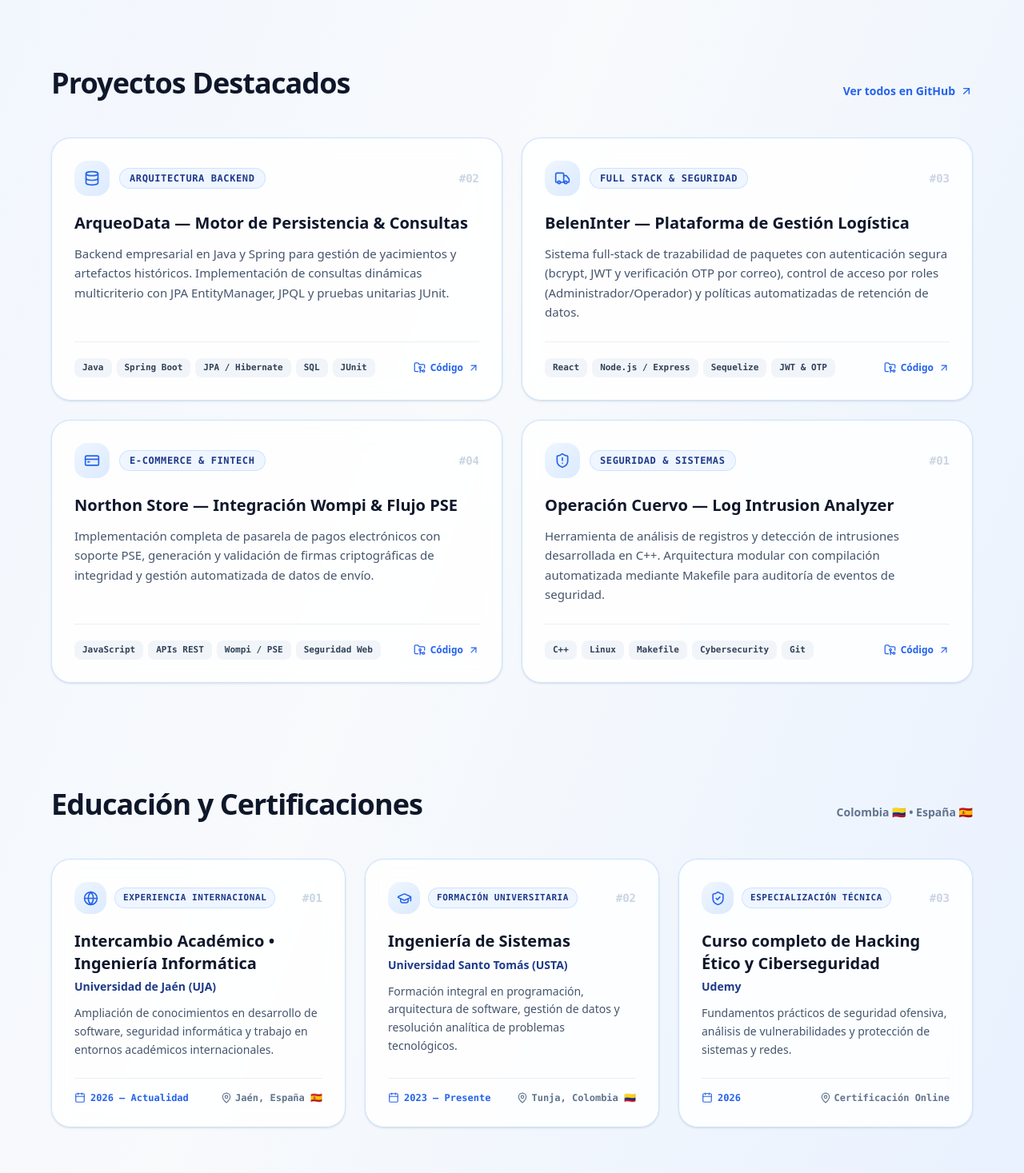
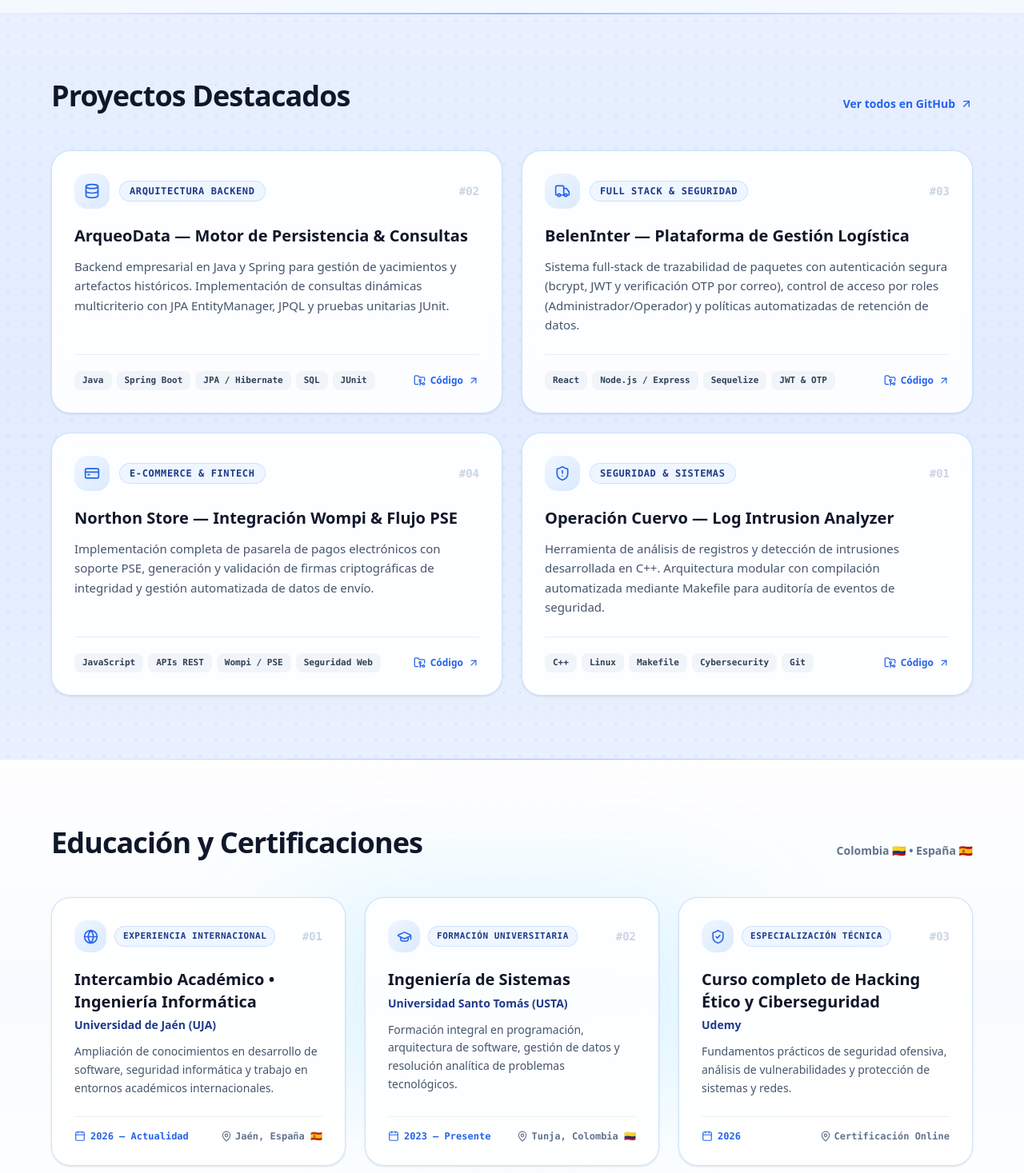
Before and after one commit to ESTEBAN2319/mi-portafolio, a React (Vite) app: page / in a window 1280 px wide. Shown: the part 1330-2797 px from the top of the page at 80% size. Built offline with nearby package versions, Linux system fonts and the light colour scheme.

Commit message:
style: fondos diferenciados por seccion y lineas divisorias

```diff
--- a/src/App.jsx
+++ b/src/App.jsx
@@ -7,13 +7,13 @@ import Contact from './components/Contact';
 
 function App() {
   return (
-    <div className="relative min-h-screen bg-gradient-to-br from-[#EEF4FF] via-[#F8FAFC] to-[#E6F0FF] text-[#0F172A] overflow-x-hidden">
-      {/* Textura global de cuadrícula sutil */}
-      <div className="pointer-events-none fixed inset-0 -z-10 bg-[linear-gradient(to_right,#cbd5e140_1px,transparent_1px),linear-gradient(to_bottom,#cbd5e140_1px,transparent_1px)] bg-[size:36px_36px]" />
+    <div className="relative min-h-screen bg-[#F4F8FF] text-[#0F172A] overflow-x-hidden selection:bg-[#2563EB] selection:text-white">
+      {/* Textura global de cuadrícula técnica muy sutil */}
+      <div className="pointer-events-none fixed inset-0 -z-10 bg-[linear-gradient(to_right,#cbd5e133_1px,transparent_1px),linear-gradient(to_bottom,#cbd5e133_1px,transparent_1px)] bg-[size:40px_40px]" />
 
-      {/* Luces ambientales azules */}
-      <div className="pointer-events-none fixed -top-32 -left-32 w-[500px] h-[500px] rounded-full bg-blue-400/20 blur-[110px] -z-10" />
-      <div className="pointer-events-none fixed top-1/3 -right-32 w-[450px] h-[450px] rounded-full bg-sky-400/20 blur-[110px] -z-10" />
+      {/* Luces ambientales azules suaves */}
+      <div className="pointer-events-none fixed -top-32 -left-32 w-[520px] h-[520px] rounded-full bg-blue-400/20 blur-[120px] -z-10" />
+      <div className="pointer-events-none fixed top-1/2 -right-32 w-[480px] h-[480px] rounded-full bg-sky-400/15 blur-[120px] -z-10" />
 
       <Navbar />
       <main>
--- a/src/components/Experience.jsx
+++ b/src/components/Experience.jsx
@@ -38,8 +38,16 @@ export default function Experience() {
   ];
 
   return (
-    <section id="experiencia" className="relative py-16 px-6">
-      <div className="max-w-6xl mx-auto">
+    <section
+      id="experiencia"
+      className="relative py-20 px-6 bg-gradient-to-b from-white/85 via-[#F8FBFF]/95 to-white/85"
+    >
+      {/* Línea divisoria inferior con degradado azul */}
+      <div className="pointer-events-none absolute bottom-0 inset-x-0 h-[1.5px] bg-gradient-to-r from-transparent via-[#2563EB]/40 to-transparent" />
+      {/* Halo de luz azul central */}
+      <div className="pointer-events-none absolute inset-x-0 top-1/2 -translate-y-1/2 mx-auto w-[600px] h-[300px] rounded-full bg-sky-300/15 blur-3xl" />
+
+      <div className="relative z-10 max-w-6xl mx-auto">
         {/* Cabecera */}
         <div className="flex flex-col sm:flex-row sm:items-end justify-between gap-4 mb-12">
           <div>
--- a/src/components/Projects.jsx
+++ b/src/components/Projects.jsx
@@ -3,7 +3,6 @@ import {
   ShieldAlert,
   Database,
   CreditCard,
-    Layers,
   Truck,
   FolderGit2,
 } from 'lucide-react';
@@ -39,7 +38,8 @@ import {
       githubUrl: 'https://github.com/ESTEBAN2319/Northon23.git',
       icon: CreditCard,
       highlight: 'E-Commerce & Fintech',
-      },{
+    },
+    {
       id: '01',
       title: 'Operación Cuervo — Log Intrusion Analyzer',
       description:
@@ -52,8 +52,17 @@ import {
   ];
 
   return (
-      <section id="proyectos" className="relative py-16 px-6">
-        <div className="max-w-6xl mx-auto">
+    <section
+      id="proyectos"
+      className="relative py-20 px-6 bg-gradient-to-b from-[#E6EEFF]/85 via-[#DCE8FF]/75 to-[#E6EEFF]/85"
+    >
+      {/* Línea divisoria superior e inferior con degradado azul */}
+      <div className="pointer-events-none absolute top-0 inset-x-0 h-[1.5px] bg-gradient-to-r from-transparent via-[#2563EB]/40 to-transparent" />
+      <div className="pointer-events-none absolute bottom-0 inset-x-0 h-[1.5px] bg-gradient-to-r from-transparent via-[#2563EB]/40 to-transparent" />
+      {/* Patrón de puntos sutil exclusivo de Proyectos */}
+      <div className="pointer-events-none absolute inset-0 bg-[radial-gradient(#2563eb22_1px,transparent_1px)] [background-size:20px_20px]" />
+
+      <div className="relative z-10 max-w-6xl mx-auto">
         {/* Cabecera limpia sin filtros */}
         <div className="flex flex-col sm:flex-row sm:items-end justify-between gap-4 mb-12">
           <div>
@@ -80,7 +89,7 @@ import {
             return (
               <article
                 key={project.id}
-                  className="group relative bg-white/85 backdrop-blur-md border border-blue-200/80 rounded-3xl p-7 shadow-sm hover:border-[#2563EB] hover:shadow-xl hover:shadow-blue-950/5 hover:-translate-y-1 transition-all duration-300 flex flex-col justify-between"
+                className="group relative bg-white/90 backdrop-blur-md border border-blue-200/80 rounded-3xl p-7 shadow-sm hover:border-[#2563EB] hover:shadow-xl hover:shadow-blue-950/5 hover:-translate-y-1 transition-all duration-300 flex flex-col justify-between"
               >
                 <div>
                   {/* Fila superior: Ícono + Etiqueta + Número */}
```
Lines whose indentation alone changed are shown as unchanged.
